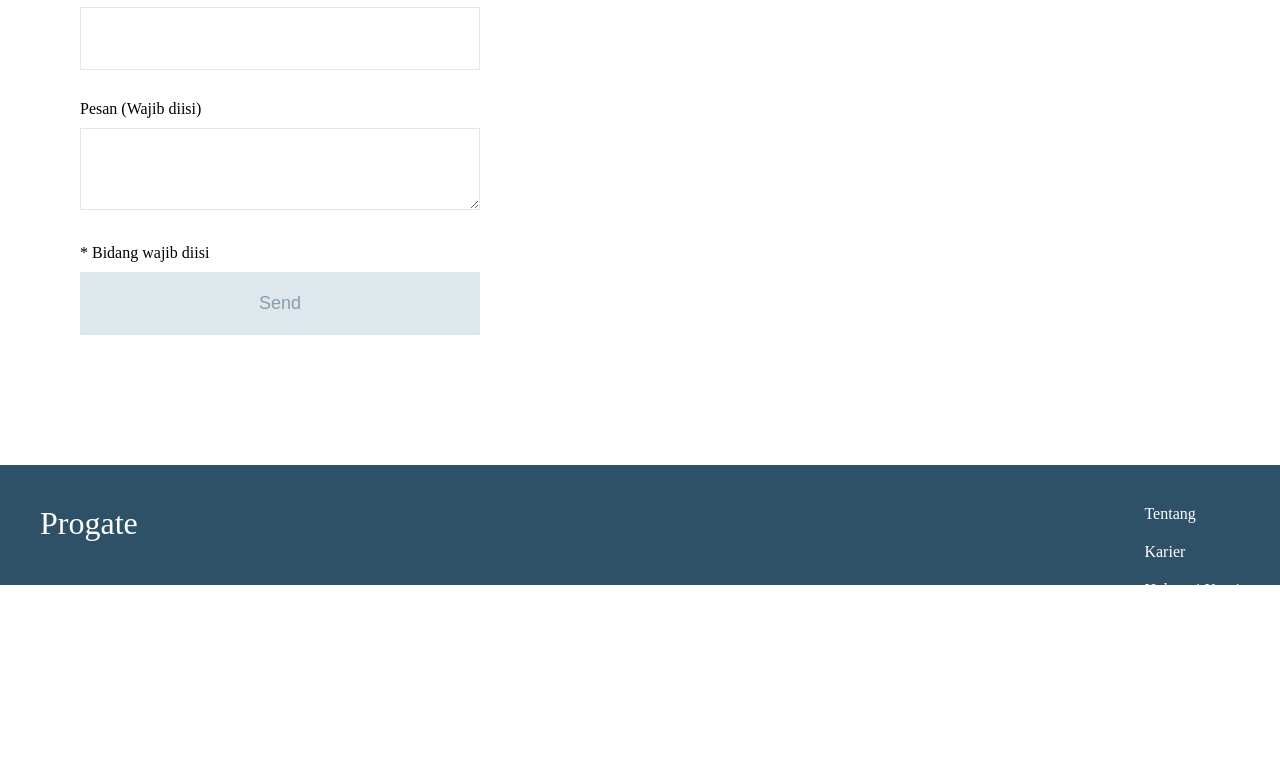
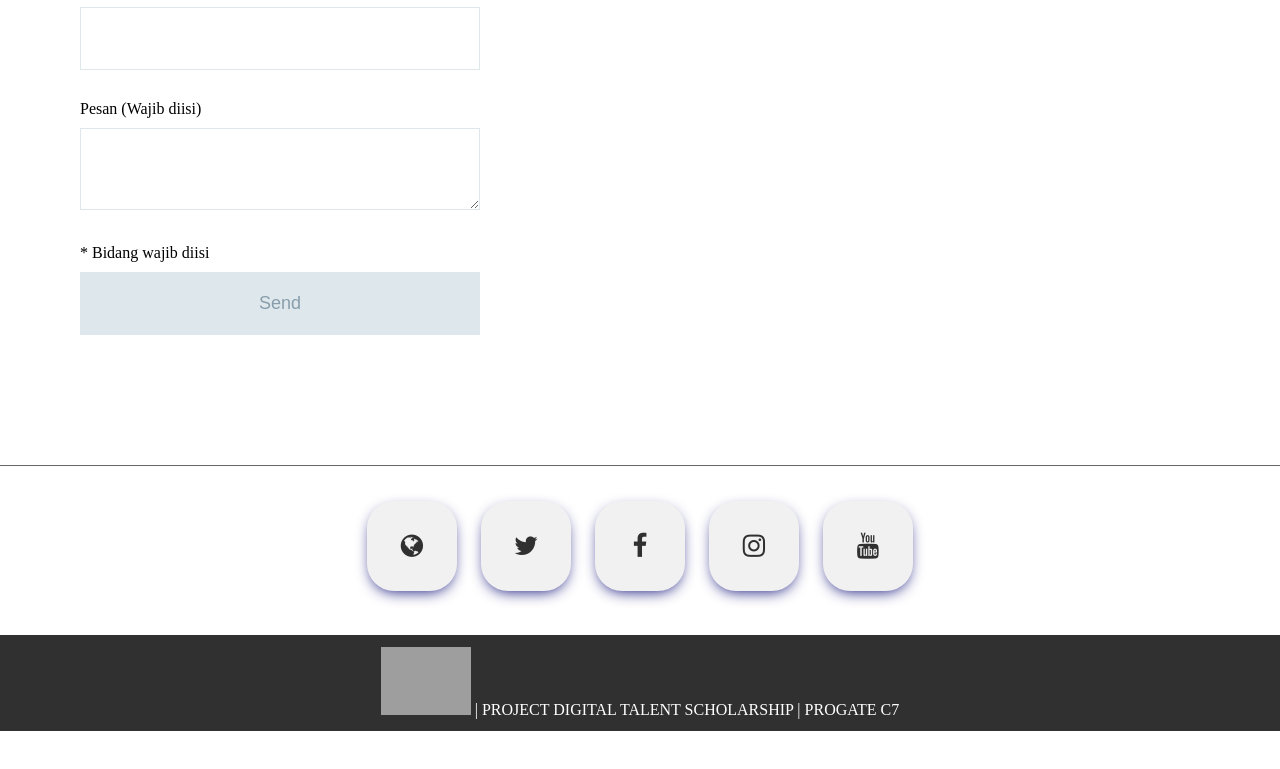
Before and after one commit to edchron/c7.github.io, a plain HTML site: page index.html in a window 1280 px wide. Shown: the part 1254-2023 px from the top of the page. Before the commit the page ends 1873 px from the top, so only its background shows below. Drawn offline with Linux system fonts and the light colour scheme; grey boxes are pictures that could not be loaded.

Commit message:
Add files via upload

```diff
--- a/index.html
+++ b/index.html
@@ -21,6 +21,7 @@
       <title>C7 Progate</title>
       <link rel="stylesheet" href="stylesheet.css">
       <link rel="stylesheet" href="responsive.css">
+      <link rel="stylesheet" href="//maxcdn.bootstrapcdn.com/font-awesome/4.5.0/css/font-awesome.min.css">
       <link href="https://fonts.googleapis.com/css?family=Nunito:300,400,600,700,800&subset=latin-ext" rel="stylesheet">
       <link rel="stylesheet" href="https://cdnjs.cloudflare.com/ajax/libs/font-awesome/4.7.0/css/font-awesome.min.css">
 	  </head>
@@ -127,13 +128,32 @@
       	    </div>
 
       <footer>
-	      <div class="footer-logo">Progate</div>
-	      <div class="footer-list">
-	        <ul>
-	          <li>Tentang</li>
-	          <li>Karier</li>
-	          <li>Hubungi Kami</li>
-	        </ul>
+      <div class="top-footer">
+        <div class="container">
+          <div class="button-footer">
+            <a class="btn-footer" href="https://digitalent.kominfo.go.id/">
+              <i class="fa fa-globe"></i>
+            </a>
+            <a class="btn-footer" href="https://twitter.com/DTS_kominfo">
+              <i class="fa fa-twitter"></i>
+            </a>
+            <a class="btn-footer" href="https://www.facebook.com/digitalent.kominfo/">
+              <i class="fa fa-facebook"></i>
+            </a>
+            <a class="btn-footer" href="https://www.instagram.com/digitalent.kominfo/">
+              <i class="fa fa-instagram"></i>
+            </a>
+            <a class="btn-footer" href="https://www.youtube.com/channel/UCeaEf_enHQ-StkN6I3ZOtbg">
+              <i class="fa fa-youtube"></i>
+            </a>
+          </div>
+        </div>
+          <div class="bottom-footer">
+              <p>
+                <img src=" https://digitalent.kominfo.go.id/assets/@images/logo-2.png">
+                | PROJECT DIGITAL TALENT SCHOLARSHIP | PROGATE C7
+              </p>
+          </div>
         </div>
       </footer>
 	  </body>
--- a/responsive.css
+++ b/responsive.css
@@ -22,4 +22,8 @@
   .menu-icon {
     display: block;
   }
+
+  footer {
+      text-align: center;
+    }
 }
--- a/stylesheet.css
+++ b/stylesheet.css
@@ -217,22 +217,49 @@ input,textarea{
   color: #889eab;
 }
 
-footer{
-  background-color: #2f5167;
-  color: #fff;
-  height: 120px;
-  padding: 40px;
+/*footer*/
+.logo-footer {
+    max-height: 20px;
 }
-
-.footer-logo{
-  float: left;
-  font-size: 32px;
+.top-footer {
+    border-top: 0.5px solid #666;
+    position: relative;
+    top:20%;
+    transform: translateY(-50%);
+    width: 100%;
+    text-align: center;
+    padding-top: 25px;
+    margin-top: 70px;
 }
-
-.footer-list{
-  float:right;
+.btn-footer{
+    display: inline-block;
+    width: 90px;
+    height: 90px;
+    background: #f1f1f1;
+    margin: 10px;
+    border-radius: 30%;
+    box-shadow: 0 5px 15px -5px #000070;
+    color: #303030;
+    overflow: hidden;
+    position: relative;
 }
-
-.footer-list li{
-  padding-bottom: 20px;
+.btn-footer i{
+    line-height: 90px;
+    font-size: 26px;
+    transition: 0.2s linear;
 }
+.btn-footer:hover i{
+    transform: scale(1.3);
+    color: #3498db;
+}
+.top-footer p{
+    background-color: #303030;
+    width: 100%;
+    padding: 12px;
+    margin-top: 30px;
+    color: white;
+    float: left;
+}
+.bottom-footer img{
+  width: 90px;
+}
```
Lines whose indentation alone changed are shown as unchanged.
